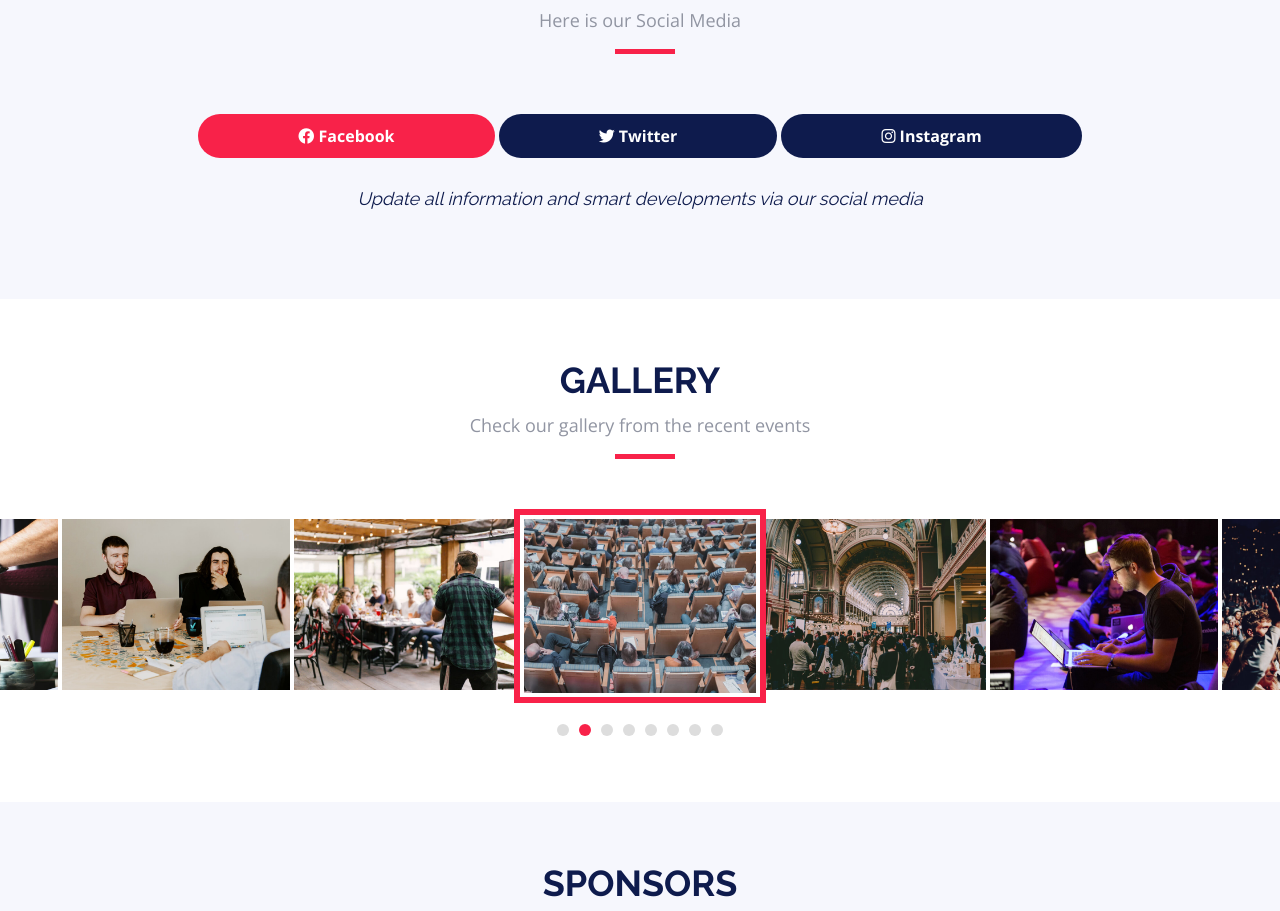
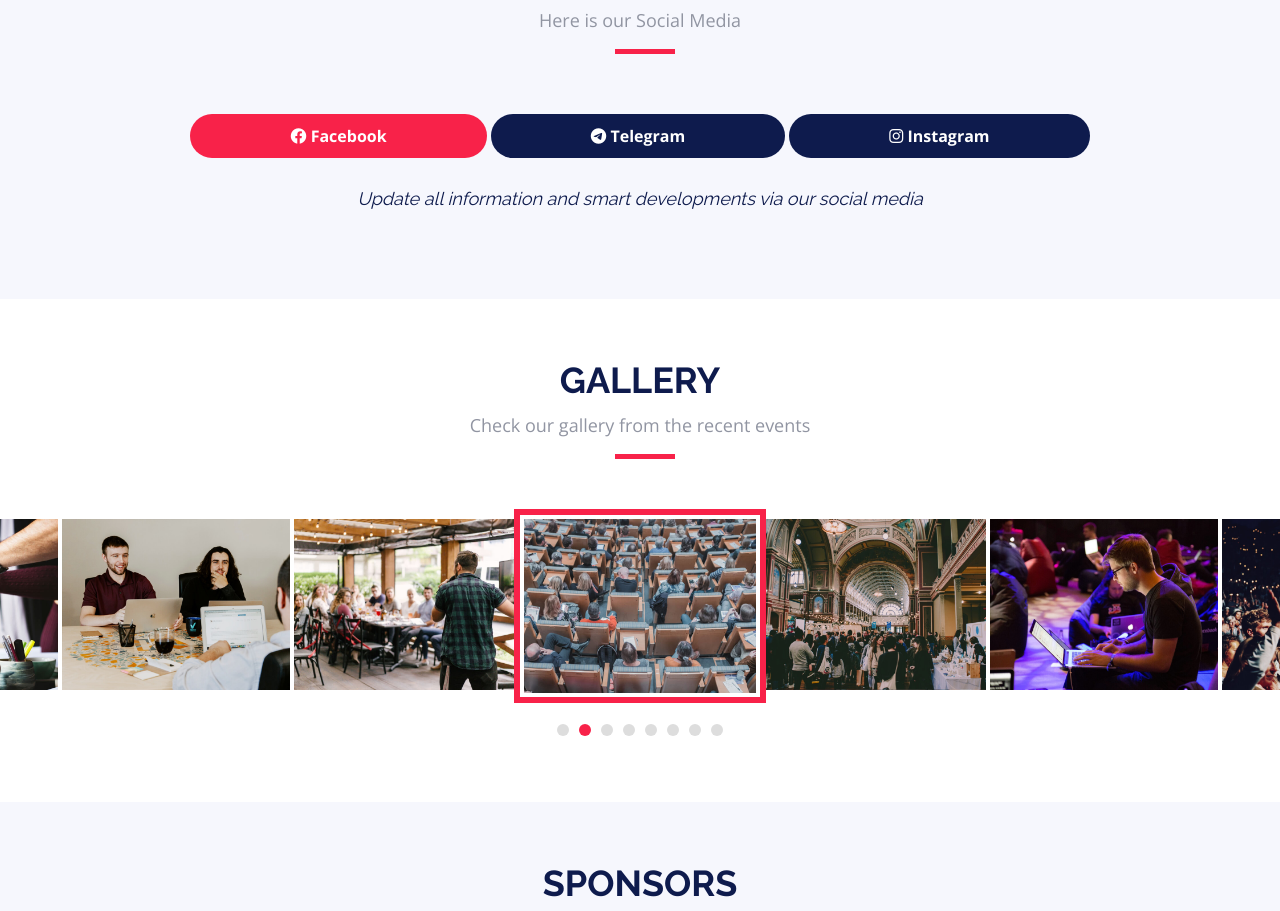
Before and after one commit to dwndnt/EventCerdigCompetition, a plain HTML site: page index.html in a window 1280 px wide. Shown: the part 1978-2889 px from the top of the page. Drawn offline with nearby package versions, Linux system fonts and the light colour scheme.

Commit message:
Update Index.html

```diff
--- a/index.html
+++ b/index.html
@@ -228,8 +228,8 @@
             </a>
           </li>
           <li class="nav-item">
-            <a class="nav-link" href="#day-2" role="tab" data-toggle="tab">
-              <i class="fab fa-twitter"></i> Twitter
+            <a class="nav-link" href="https://t.me/+S2SeaJlWtTsyZDVl" role="tab" data-toggle="tab">
+              <i class="fab fa-telegram"></i> Telegram
             </a>
           </li>
           <li class="nav-item">
```
